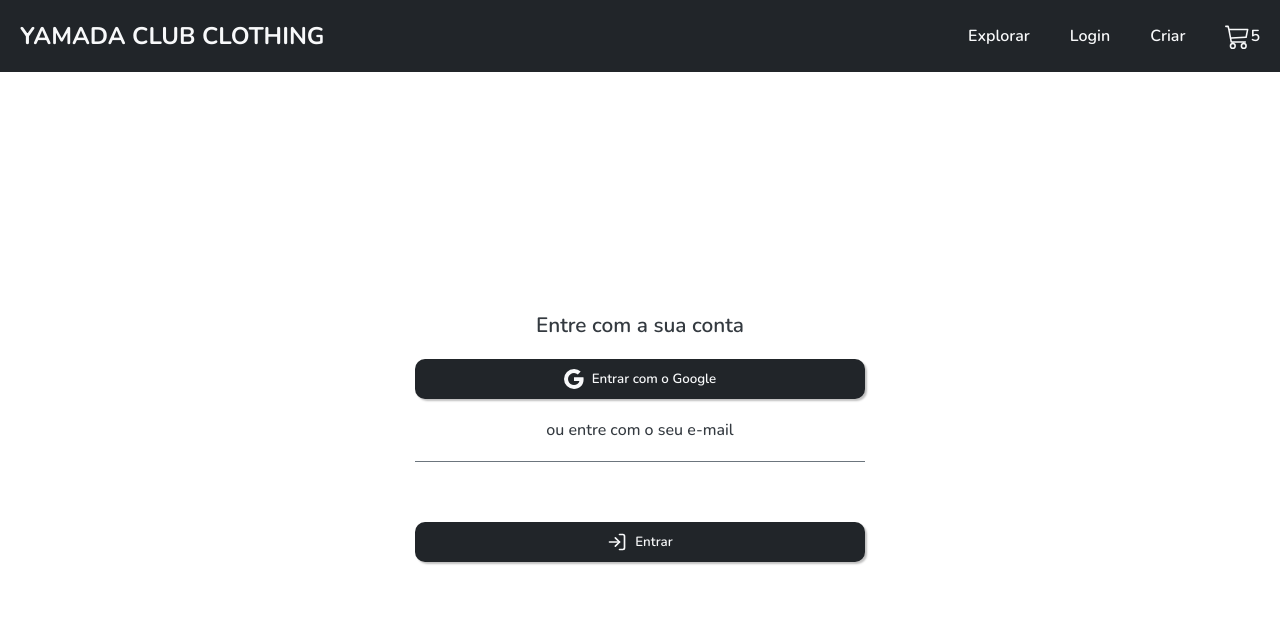
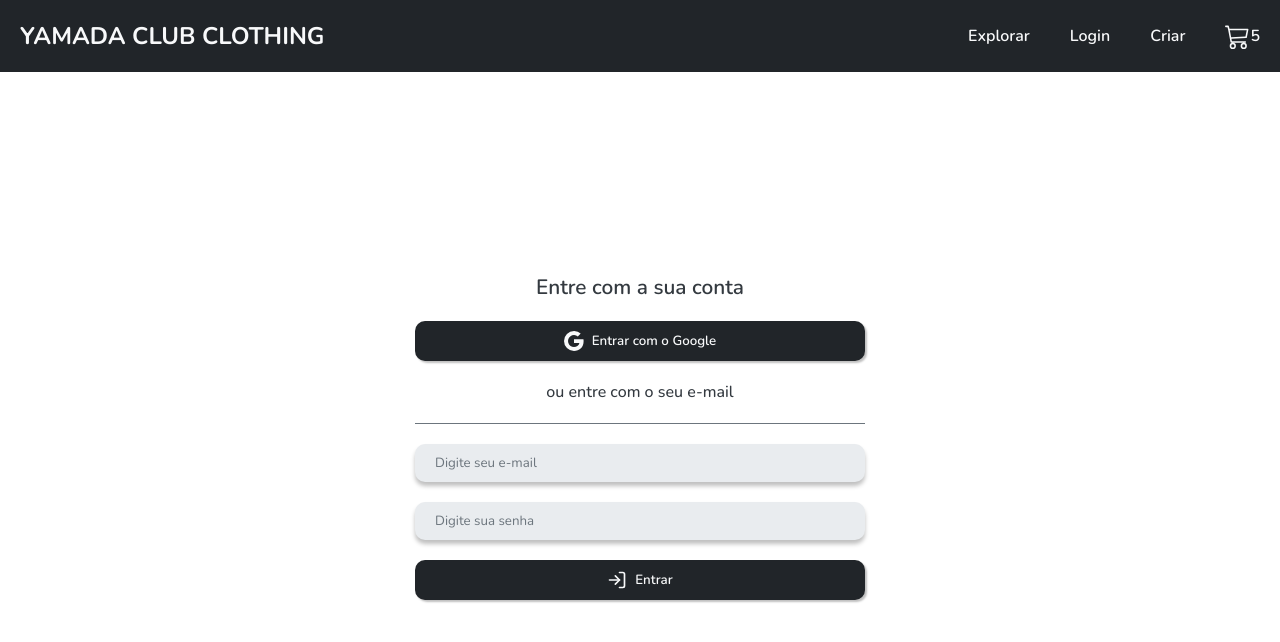
Before and after one commit to YudiYamada/yamada-club-ecommerce-frontend, a React (Vite) app: page /login in a window 1280 px wide. Shown: the top 642 px of the page. Built offline with nearby package versions, Linux system fonts and the light colour scheme; no server answers.

Commit message:
feat: add custom input to login page

```diff
--- a/src/pages/login/login.page.tsx
+++ b/src/pages/login/login.page.tsx
@@ -2,6 +2,7 @@
 import { FiLogIn } from "react-icons/fi";
 
 import CustomButton from "../../components/custom-button/custom-button.component";
+import CustomInput from "../../components/custom-input/custom-input.component";
 import Header from "../../components/header/header.component";
 import {
   LoginContainer,
@@ -25,8 +26,12 @@
 
           <LoginSubtitle>ou entre com o seu e-mail</LoginSubtitle>
 
-          <LoginInputContainer>{/* Email input */}</LoginInputContainer>
-          <LoginInputContainer>{/* Password input */}</LoginInputContainer>
+          <LoginInputContainer>
+            <CustomInput placeholder="Digite seu e-mail" type="email" />
+          </LoginInputContainer>
+          <LoginInputContainer>
+            <CustomInput placeholder="Digite sua senha" type="password" />
+          </LoginInputContainer>
 
           <CustomButton startIcon={<FiLogIn size={20} />}>Entrar</CustomButton>
         </LoginContent>
```
